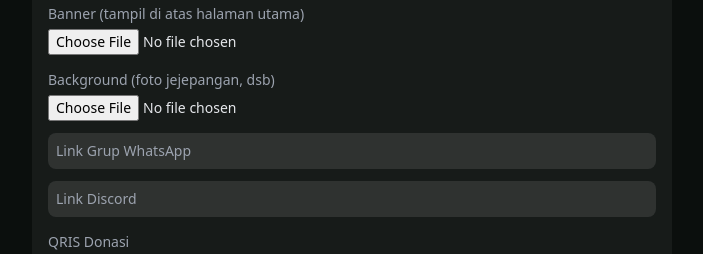
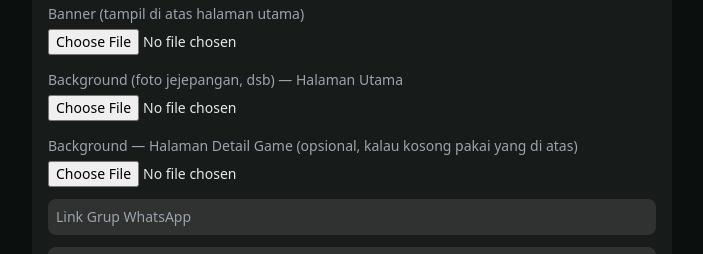
Before and after one commit to villordx990-design/gamemykisah, a Next.js app: page /admin in a window 1280 px wide. Shown: the part 127-381 px from the top of the page, without its empty margins (288-991 px from the left). Built offline with nearby package versions, Linux system fonts and the light colour scheme; no server answers; the database is empty.

Commit message:
Upload via up2git

```diff
--- a/app/admin/page.js
+++ b/app/admin/page.js
@@ -16,7 +16,9 @@ export default function AdminDashboard() {
     support_wa_url: '',
     tutorial_url: '',
     bg_overlay: 60,
+    detail_background_image: '',
   });
+  const [detailBgFile, setDetailBgFile] = useState(null);
   const [bannerFile, setBannerFile] = useState(null);
   const [bgFile, setBgFile] = useState(null);
   const [qrisFile, setQrisFile] = useState(null);
@@ -47,10 +49,12 @@ export default function AdminDashboard() {
     let banner_image = settings.banner_image;
     let background_image = settings.background_image;
     let qris_image = settings.qris_image;
+    let detail_background_image = settings.detail_background_image;
     try {
       if (bannerFile) banner_image = await uploadFile(bannerFile, 'banner');
       if (bgFile) background_image = await uploadFile(bgFile, 'bg');
       if (qrisFile) qris_image = await uploadFile(qrisFile, 'qris');
+      if (detailBgFile) detail_background_image = await uploadFile(detailBgFile, 'detailbg');
       const { error } = await supabase.from('site_settings').upsert({
         id: 1,
         banner_image,
@@ -62,9 +66,10 @@ export default function AdminDashboard() {
         support_wa_url: settings.support_wa_url,
         tutorial_url: settings.tutorial_url,
         bg_overlay: settings.bg_overlay,
+        detail_background_image,
       });
       if (error) throw error;
-      setSettings((prev) => ({ ...prev, banner_image, background_image, qris_image }));
+      setSettings((prev) => ({ ...prev, banner_image, background_image, qris_image, detail_background_image }));
       alert('Pengaturan tersimpan');
     } catch (err) {
       alert('Gagal: ' + err.message);
@@ -98,8 +103,12 @@ export default function AdminDashboard() {
             <input type="file" accept="image/*" onChange={(e) => setBannerFile(e.target.files[0])} className="block mt-1 text-sm" />
           </div>
           <div>
-            <label className="text-sm text-gray-400">Background (foto jejepangan, dsb)</label>
+            <label className="text-sm text-gray-400">Background (foto jejepangan, dsb) — Halaman Utama</label>
             <input type="file" accept="image/*" onChange={(e) => setBgFile(e.target.files[0])} className="block mt-1 text-sm" />
+          </div>
+          <div>
+            <label className="text-sm text-gray-400">Background — Halaman Detail Game (opsional, kalau kosong pakai yang di atas)</label>
+            <input type="file" accept="image/*" onChange={(e) => setDetailBgFile(e.target.files[0])} className="block mt-1 text-sm" />
           </div>
           <input
             value={settings.wa_group_url || ''}
```
